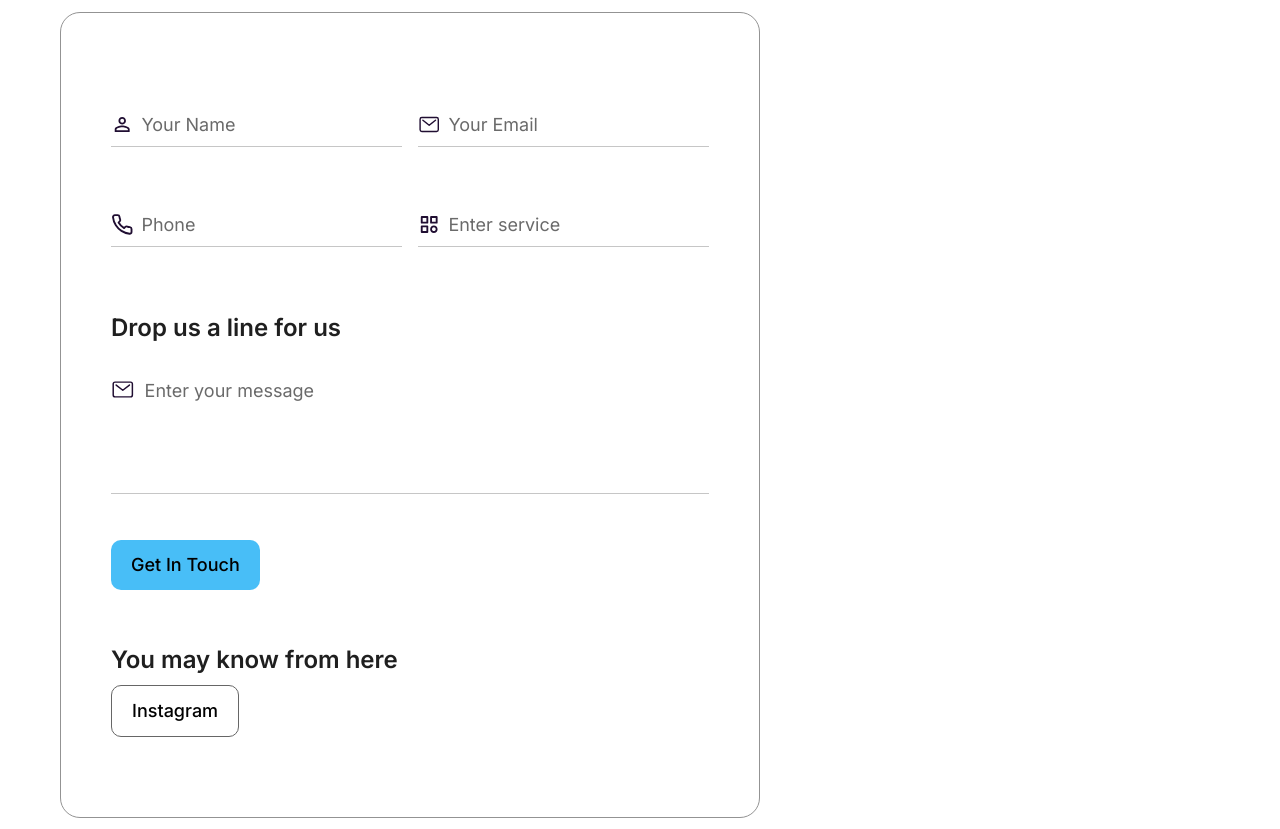
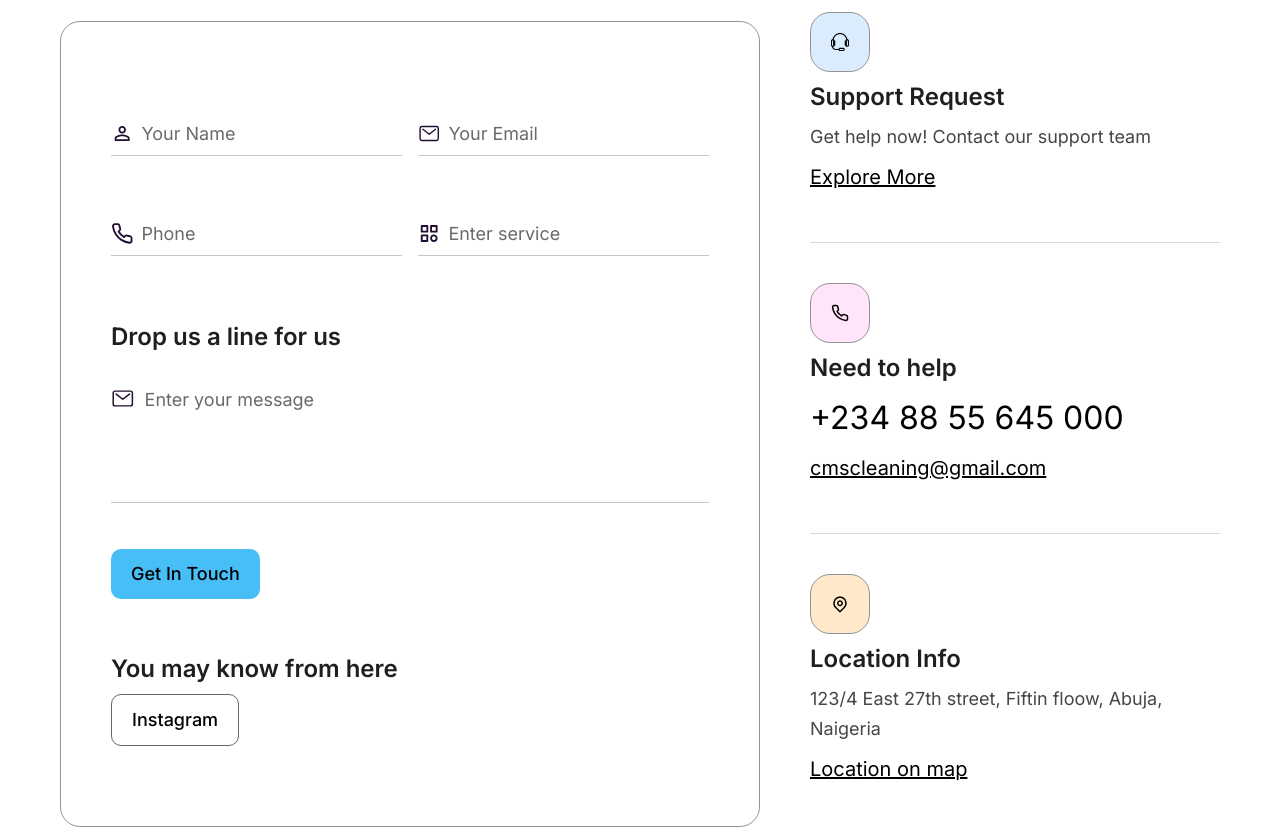
Before and after one commit to sabbir53rahman/Cleaning_services, a React (Vite) app: page /contacts in a window 1280 px wide. Shown: the part 640-1469 px from the top of the page. Built offline with nearby package versions, Linux system fonts and the light colour scheme.

Commit message:
contact page done

```diff
--- a/src/pages/Contacts/Contacts.jsx
+++ b/src/pages/Contacts/Contacts.jsx
@@ -6,16 +6,20 @@ import { BiCategory } from "react-icons/bi";
 import { FiPhone } from "react-icons/fi";
 import { IoMailOutline } from "react-icons/io5";
 import Button from "../../components/Button/Button";
+import { TfiHeadphoneAlt } from "react-icons/tfi";
+import { RiMapPinLine } from "react-icons/ri";
 
 function Contacts() {
   const [inputValue, setInputValue] = useState("");
+
   return (
     <>
       {/* Banner section */}
       <Banner heading="Contacts" />
 
-      <div className="my_container py-[160px] ">
-        <div className="flex flex-wrap gap-4 max-w-[700px] border border-[#939393] rounded-[20px] px-[50px] pt-[90px]">
+      <div className="my_container py-[80px] lg:py-[160px] flex items-center flex-col lg:flex-row gap-[50px]">
+        {/* Form Section */}
+        <div className="flex flex-wrap gap-4 max-w-[700px] border border-[#939393] rounded-[20px] px-[20px] lg:px-[50px] pt-[50px] lg:pt-[90px] pb-[40px] lg:pb-[80px]">
           <div className="w-full lg:w-[calc(50%-8px)] pb-[40px]">
             <InputField
               type="text"
@@ -57,11 +61,41 @@ function Contacts() {
               onChange={(e) => setInputValue(e.target.value)}
             />
           </div>
-          <div className="w-full lg:pb-[80px] pb-[50px]">
+          <div className="w-full">
             <Button label="Get In Touch" className="mb-[45px]" />
             <p className="contact_heading">You may know from here</p>
-            <Button label="Instagram" className="bg-inherit border border-[#666666] rounded-[10px]" />
+            <Button
+              label="Instagram"
+              className="bg-inherit border border-[#666666] rounded-[10px]"
+            />
+          </div>
+        </div>
 
+        {/* Info Section */}
+        <div className="flex flex-col gap-[40px]">
+          <div className="border-b pb-[40px] border-[#D9D9D9] w-full">
+            <div className="p-[20px] bg-[#DBECFF] border border-[#939393] text-black inline-flex items-center justify-center rounded-[20px]">
+              <TfiHeadphoneAlt className="text-[18px]" />
+            </div>
+            <h2 className="contact_heading">Support Request</h2>
+            <p className="text">Get help now! Contact our support team</p>
+            <p className="text-[20px] leading-[50px] underline">Explore More</p>
+          </div>
+          <div className="border-b pb-[40px] border-[#D9D9D9] w-full">
+            <div className="p-[20px] bg-[#FFE5F9] border border-[#939393] text-black inline-flex items-center justify-center rounded-[20px]">
+              <FiPhone className="text-[18px]" />
+            </div>
+            <h2 className="contact_heading">Need to help</h2>
+            <p className="text-[32px] leading-[50px]">+234 88 55 645 000</p>
+            <p className="text-[20px] leading-[50px] underline">cmscleaning@gmail.com</p>
+          </div>
+          <div className="border-b pb-[40px] border-[#D9D9D9] w-full">
+            <div className="p-[20px] bg-[#FFE9CA] border border-[#939393] text-black inline-flex items-center justify-center rounded-[20px]">
+              <RiMapPinLine className="text-[18px]" />
+            </div>
+            <h2 className="contact_heading">Location Info</h2>
+            <p className="text">123/4 East 27th street, Fiftin floow, Abuja, Naigeria</p>
+            <p className="text-[20px] leading-[50px] underline">Location on map</p>
           </div>
         </div>
       </div>
```
